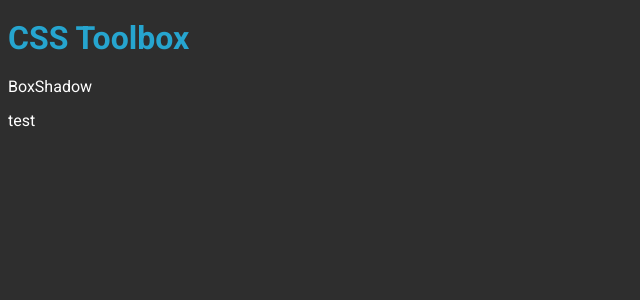
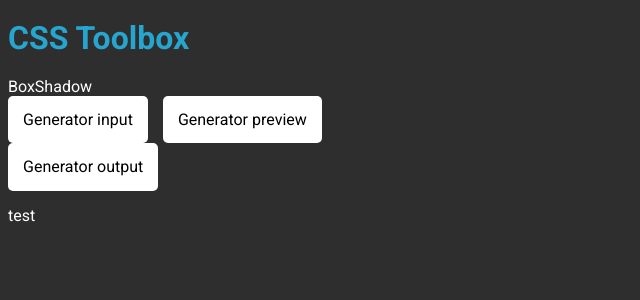
Before and after one commit to PedroHombre/CSS-Toolbox, a React (Create React App) app: page /box-shadow in a window 1280 px wide. Shown: the top 300 px of the page, without its empty margins (0-640 px from the left). Built offline with nearby package versions, Linux system fonts and the light colour scheme.

Commit message:
Generator componenets template beginning

```diff
--- /dev/null
+++ b/src/Generator/Generator.scss
@@ -0,0 +1,6 @@
+.generator {
+    padding: 15px;
+    background: #fff;
+    border-radius: 5px;
+    color: #000;
+}
--- /dev/null
+++ b/src/Generator/GeneratorInput/GeneratorInput.jsx
@@ -0,0 +1,13 @@
+import React from "react";
+import '../Generator.scss';
+import './GeneratorInput.scss';
+
+const GeneratorInput = () => {
+    return (
+        <div className="generator generator-input">
+            Generator input
+        </div>
+    )
+}
+
+export default GeneratorInput;
--- /dev/null
+++ b/src/Generator/GeneratorOutput/GeneratorOutput.jsx
@@ -0,0 +1,13 @@
+import React from "react";
+import '../Generator.scss';
+import './GeneratorOutput.scss';
+
+const GeneratorOutput = () => {
+    return (
+        <div className="generator generator-output">
+            Generator output
+        </div>
+    )
+}
+
+export default GeneratorOutput;
--- /dev/null
+++ b/src/Generator/GeneratorPreview/GeneratorPreview.jsx
@@ -0,0 +1,13 @@
+import React from "react";
+import '../Generator.scss';
+import './GeneratorPreview.scss';
+
+const GeneratorPreview = () => {
+    return (
+        <div className="generator generator-preview">
+            Generator preview
+        </div>
+    )
+}
+
+export default GeneratorPreview;
--- /dev/null
+++ b/src/pages/generators/Generators.scss
@@ -0,0 +1,5 @@
+.row {
+    display: flex;
+    flex-direction: row;
+    gap: 15px;
+}
--- a/src/pages/generators/boxShadow/BoxShadow.jsx
+++ b/src/pages/generators/boxShadow/BoxShadow.jsx
@@ -1,9 +1,25 @@
 import React from "react";
+
+import GeneratorInput from "../../../Generator/GeneratorInput/GeneratorInput";
+import GeneratorPreview from "../../../Generator/GeneratorPreview/GeneratorPreview";
+import GeneratorOutput from "../../../Generator/GeneratorOutput/GeneratorOutput";
+
+import '../Generators.scss';
 
 const BoxShadowGen = () => {
     return (
         <>
             BoxShadow
+
+            <div className="row">
+                <GeneratorInput />
+
+                <GeneratorPreview />
+            </div>
+
+            <div className="row">
+                <GeneratorOutput />
+            </div>
         </>
     )
 }
```
Also changed, not shown: src/Generator/GeneratorInput/GeneratorInput.scss (added), src/Generator/GeneratorOutput/GeneratorOutput.scss (added), src/Generator/GeneratorPreview/GeneratorPreview.scss (added).
